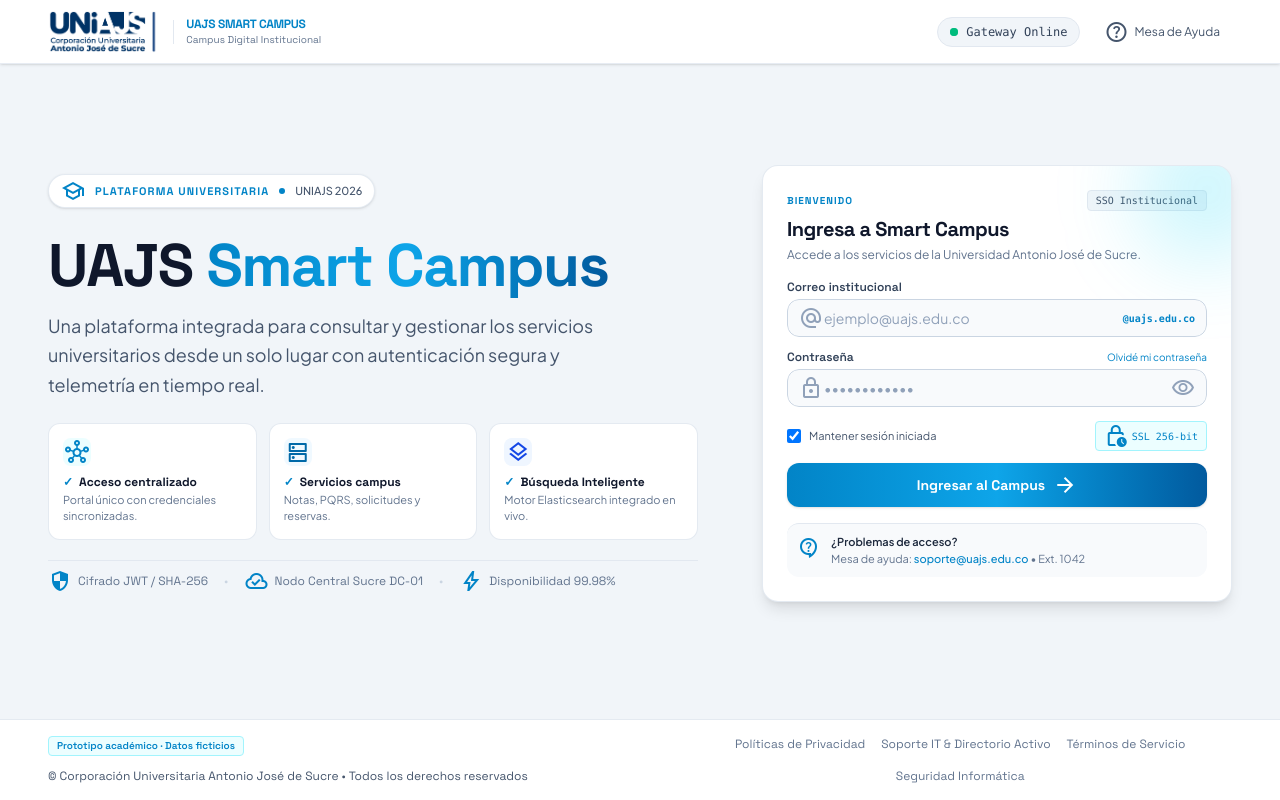
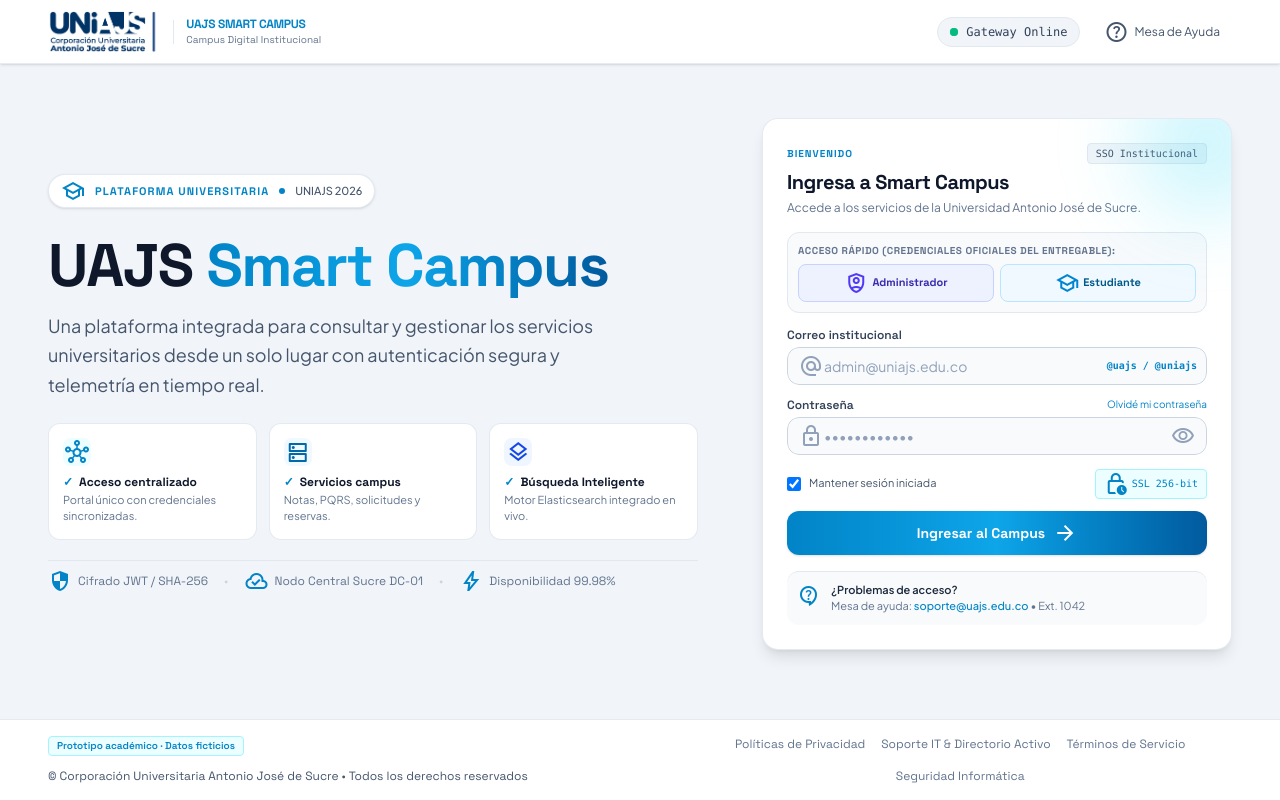
Before and after one commit to WRivxs/UAJS-Smart-Campus, a React app in the folder frontend/: page / in a window 1280 px wide. Built offline with nearby package versions, Linux system fonts and the light colour scheme; no server answers; the HTML template or start-up script is replaced by a standard one.

Commit message:
feat(auth): soportar alias de dominio institucional y login rapido de administrador

```diff
--- a/frontend/src/routes/ProtectedRoute.jsx
+++ b/frontend/src/routes/ProtectedRoute.jsx
@@ -1,17 +1,24 @@
 import React from 'react';
-import { Navigate } from 'react-router-dom';
 import { useAuth } from '../hooks/useAuth';
 
-export const ProtectedRoute = ({ children, allowedRoles = [] }) => {
-  const { token, user } = useAuth();
+/**
+ * ProtectedRoute / RoleGuard
+ * Verifica que exista una sesión activa y que el rol del usuario
+ * coincida con los roles autorizados (por ejemplo: ['Administrador']).
+ */
+export const ProtectedRoute = ({ children, allowedRoles = [], fallback = null }) => {
+  const { token, user, rol } = useAuth();
+  const currentRole = rol || user?.rol_nombre;
 
   if (!token) {
-    return <Navigate to="/login" replace />;
+    return fallback;
   }
 
-  if (allowedRoles.length > 0 && !allowedRoles.includes(user?.rol_nombre)) {
-    return <Navigate to="/dashboard" replace />;
+  if (allowedRoles.length > 0 && !allowedRoles.includes(currentRole)) {
+    return fallback;
   }
 
   return children;
 };
+
+export default ProtectedRoute;
--- a/frontend/src/views/LandingAuth.jsx
+++ b/frontend/src/views/LandingAuth.jsx
@@ -29,10 +29,10 @@ export const LandingAuth = () => {
       return;
     }
 
-    // Rule 2: Institutional Domain validation (@uajs.edu.co)
+    // Rule 2: Institutional Domain validation (@uajs.edu.co or @uniajs.edu.co)
     const normalizedEmail = email.trim().toLowerCase();
-    if (!normalizedEmail.endsWith('@uajs.edu.co')) {
-      setErrorMessage('El correo debe tener el dominio institucional @uajs.edu.co');
+    if (!normalizedEmail.endsWith('@uajs.edu.co') && !normalizedEmail.endsWith('@uniajs.edu.co')) {
+      setErrorMessage('El correo debe tener el dominio institucional @uajs.edu.co o @uniajs.edu.co');
       return;
     }
 
@@ -257,6 +257,41 @@ export const LandingAuth = () => {
                 </div>
               )}
 
+              {/* Acceso Rápido por Rol de Prueba */}
+              <div className="mb-3.5 p-2.5 rounded-xl bg-slate-50 border border-slate-200">
+                <span className="text-[10px] font-bold text-slate-500 uppercase tracking-wider font-space block mb-1.5">
+                  Acceso Rápido (Credenciales Oficiales del Entregable):
+                </span>
+                <div className="grid grid-cols-2 gap-1.5">
+                  <button
+                    type="button"
+                    onClick={() => {
+                      setEmail('admin@uniajs.edu.co');
+                      setPassword('Password123!');
+                      setErrorMessage('');
+                    }}
+                    className="p-1.5 px-2 rounded-lg bg-indigo-50 hover:bg-indigo-100 border border-indigo-200 text-indigo-800 font-bold text-[11px] font-space flex items-center justify-center gap-1 transition-all cursor-pointer"
+                    title="Cargar credenciales de Administrador: admin@uniajs.edu.co"
+                  >
+                    <span className="material-symbols-outlined text-[14px] text-indigo-600">shield_person</span>
+                    <span>Administrador</span>
+                  </button>
+                  <button
+                    type="button"
+                    onClick={() => {
+                      setEmail('estudiante@uajs.edu.co');
+                      setPassword('Password123!');
+                      setErrorMessage('');
+                    }}
+                    className="p-1.5 px-2 rounded-lg bg-sky-50 hover:bg-sky-100 border border-sky-200 text-sky-800 font-bold text-[11px] font-space flex items-center justify-center gap-1 transition-all cursor-pointer"
+                    title="Cargar credenciales de Estudiante: estudiante@uajs.edu.co"
+                  >
+                    <span className="material-symbols-outlined text-[14px] text-sky-600">school</span>
+                    <span>Estudiante</span>
+                  </button>
+                </div>
+              </div>
+
               {/* Authentication Form */}
               <form className="space-y-3" onSubmit={handleSubmit}>
 
@@ -275,11 +310,11 @@ export const LandingAuth = () => {
                       required
                       value={email}
                       onChange={(e) => setEmail(e.target.value)}
-                      placeholder="ejemplo@uajs.edu.co"
-                      className="w-full pl-9 pr-24 py-2 bg-slate-50 border border-slate-300 focus:border-[#0284c7] focus:ring-2 focus:ring-[#0284c7]/20 rounded-xl text-xs sm:text-sm text-slate-900 placeholder-slate-400 transition-all outline-none"
+                      placeholder="admin@uniajs.edu.co"
+                      className="w-full pl-9 pr-28 py-2 bg-slate-50 border border-slate-300 focus:border-[#0284c7] focus:ring-2 focus:ring-[#0284c7]/20 rounded-xl text-xs sm:text-sm text-slate-900 placeholder-slate-400 transition-all outline-none"
                     />
-                    <div className="absolute inset-y-0 right-0 pr-3 flex items-center pointer-events-none text-[10px] text-[#0284c7] font-semibold font-mono">
-                      @uajs.edu.co
+                    <div className="absolute inset-y-0 right-0 pr-2.5 flex items-center pointer-events-none text-[10px] text-[#0284c7] font-semibold font-mono">
+                      @uajs / @uniajs
                     </div>
                   </div>
                 </div>
```
Also changed, not shown: 1 other file (tests, documents, lock files or other folders).
